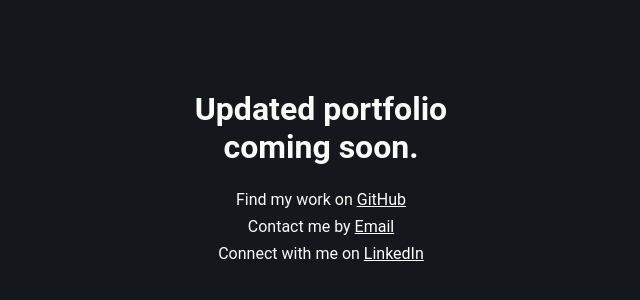
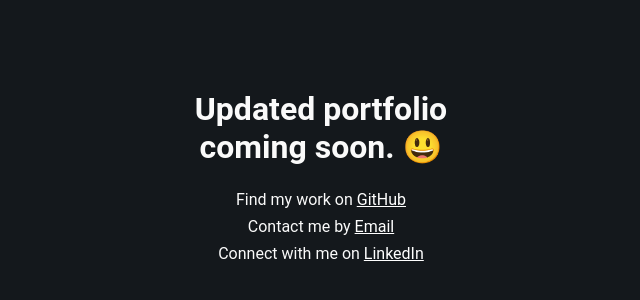
Before and after one commit to almirmujic/almirmujic.github.io, a Gatsby site: page / in a window 1280 px wide. Shown: the part 236-536 px from the top of the page, without its empty margins (319-959 px from the left). Built offline with nearby package versions, Linux system fonts and the light colour scheme; Gatsby itself is replaced by a stand-in of ours.

Commit message:
Add smiley face to update post testing Gatsby's functionality

```diff
--- a/src/pages/index.js
+++ b/src/pages/index.js
@@ -31,7 +31,12 @@ export default function Home() {
 		<div>
 			<ul>
 				<li>
-					<h1>Updated portfolio coming soon.</h1>
+					<h1>
+						Updated portfolio coming soon.{' '}
+						<span role="img" aria-label="Smiley">
+							😃
+						</span>
+					</h1>
 				</li>
 				<li>
 					<span>
```
